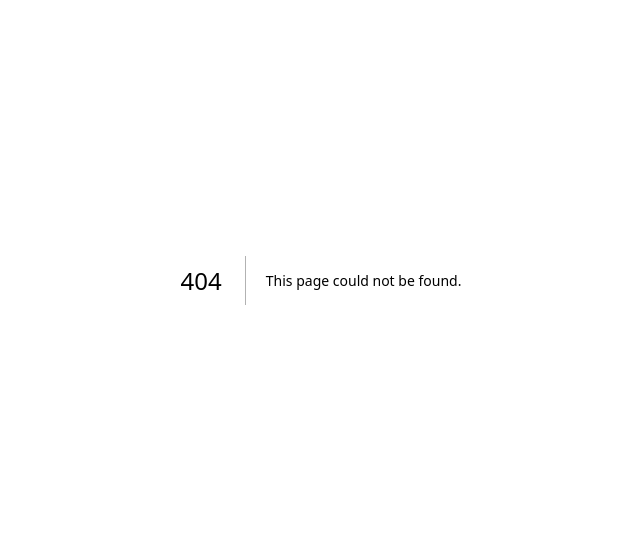
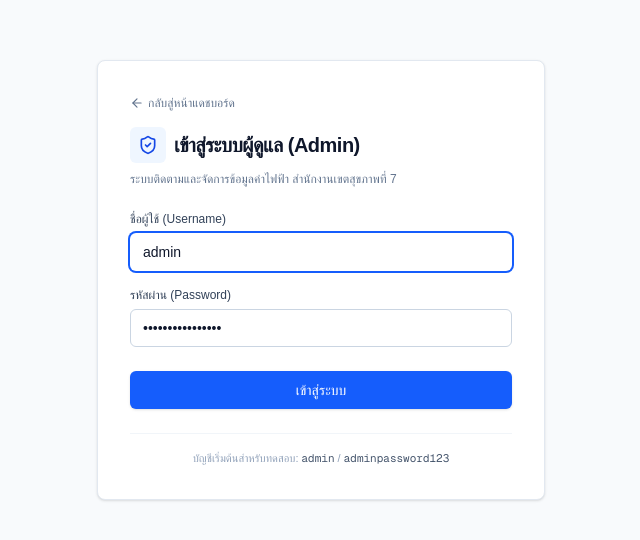
Before and after one commit to cypxxc/electricity, a Next.js app: page /login in a window 1280 px wide. Before the commit this address had no page. Shown: the part 120-660 px from the top of the page, without its empty margins (319-959 px from the left). Built offline with nearby package versions, Linux system fonts and the light colour scheme; no server answers.

Commit message:
feat(auth): implement JWT session auth, login page, and middleware

```diff
--- /dev/null
+++ b/app/(auth)/login/page.tsx
@@ -0,0 +1,99 @@
+'use client';
+
+import { useActionState } from 'react';
+import Link from 'next/link';
+import { loginAction, ActionResult } from '@/lib/auth/actions';
+import { ShieldCheck, ArrowLeft, Loader2 } from 'lucide-react';
+
+const initialState: ActionResult = { success: false };
+
+export default function LoginPage() {
+  const [state, formAction, isPending] = useActionState(loginAction, initialState);
+
+  return (
+    <div className="min-h-screen bg-slate-50 flex flex-col justify-center items-center p-4">
+      <div className="w-full max-w-md bg-white border border-slate-200 rounded-lg shadow-sm p-8">
+        <div className="mb-6">
+          <Link
+            href="/"
+            className="inline-flex items-center text-xs font-medium text-slate-500 hover:text-slate-800 transition-colors mb-4"
+          >
+            <ArrowLeft className="w-3.5 h-3.5 mr-1" />
+            กลับสู่หน้าแดชบอร์ด
+          </Link>
+          <div className="flex items-center gap-2 mb-2">
+            <div className="p-2 bg-blue-50 text-blue-700 rounded-md">
+              <ShieldCheck className="w-5 h-5" />
+            </div>
+            <h1 className="text-xl font-semibold text-slate-900 tracking-tight">
+              เข้าสู่ระบบผู้ดูแล (Admin)
+            </h1>
+          </div>
+          <p className="text-xs text-slate-500">
+            ระบบติดตามและจัดการข้อมูลค่าไฟฟ้า สำนักงานเขตสุขภาพที่ 7
+          </p>
+        </div>
+
+        {state?.error && (
+          <div className="mb-4 p-3 bg-red-50 border border-red-200 text-red-700 text-xs rounded-md">
+            {state.error}
+          </div>
+        )}
+
+        <form action={formAction} className="space-y-4">
+          <div>
+            <label className="block text-xs font-medium text-slate-700 mb-1.5">
+              ชื่อผู้ใช้ (Username)
+            </label>
+            <input
+              type="text"
+              name="username"
+              required
+              autoFocus
+              defaultValue="admin"
+              className="w-full px-3 py-2 text-sm border border-slate-300 rounded-md bg-white text-slate-900 focus:outline-none focus:ring-2 focus:ring-blue-600 focus:border-transparent transition-all"
+              placeholder="กรอกชื่อผู้ใช้"
+            />
+          </div>
+
+          <div>
+            <label className="block text-xs font-medium text-slate-700 mb-1.5">
+              รหัสผ่าน (Password)
+            </label>
+            <input
+              type="password"
+              name="password"
+              required
+              defaultValue="adminpassword123"
+              className="w-full px-3 py-2 text-sm border border-slate-300 rounded-md bg-white text-slate-900 focus:outline-none focus:ring-2 focus:ring-blue-600 focus:border-transparent transition-all"
+              placeholder="กรอกรหัสผ่าน"
+            />
+          </div>
+
+          <div className="pt-2">
+            <button
+              type="submit"
+              disabled={isPending}
+              className="w-full inline-flex justify-center items-center py-2 px-4 border border-transparent rounded-md text-sm font-medium text-white bg-blue-600 hover:bg-blue-700 focus:outline-none focus:ring-2 focus:ring-offset-2 focus:ring-blue-500 disabled:opacity-50 transition-colors shadow-sm"
+            >
+              {isPending ? (
+                <>
+                  <Loader2 className="w-4 h-4 mr-2 animate-spin" />
+                  กำลังเข้าสู่ระบบ...
+                </>
+              ) : (
+                'เข้าสู่ระบบ'
+              )}
+            </button>
+          </div>
+        </form>
+
+        <div className="mt-6 pt-4 border-t border-slate-100 text-center">
+          <p className="text-[11px] text-slate-400">
+            บัญชีเริ่มต้นสำหรับทดสอบ: <span className="font-mono text-slate-600">admin</span> / <span className="font-mono text-slate-600">adminpassword123</span>
+          </p>
+        </div>
+      </div>
+    </div>
+  );
+}
--- /dev/null
+++ b/lib/auth/actions.ts
@@ -0,0 +1,58 @@
+'use server';
+
+import { db } from '../db';
+import { users } from '../db/schema';
+import { eq } from 'drizzle-orm';
+import { setSessionCookie, clearSessionCookie } from './session';
+import { redirect } from 'next/navigation';
+
+export interface ActionResult {
+  success: boolean;
+  error?: string;
+}
+
+export async function loginAction(
+  _prevState: ActionResult | null,
+  formData: FormData
+): Promise<ActionResult> {
+  const username = formData.get('username')?.toString().trim();
+  const password = formData.get('password')?.toString();
+
+  if (!username || !password) {
+    return { success: false, error: 'กรุณากรอกชื่อผู้ใช้และรหัสผ่าน' };
+  }
+
+  try {
+    const user = await db
+      .select()
+      .from(users)
+      .where(eq(users.username, username))
+      .limit(1)
+      .then((rows) => rows[0]);
+
+    if (!user) {
+      return { success: false, error: 'ชื่อผู้ใช้หรือรหัสผ่านไม่ถูกต้อง' };
+    }
+
+    const isValid = await Bun.password.verify(password, user.passwordHash);
+    if (!isValid) {
+      return { success: false, error: 'ชื่อผู้ใช้หรือรหัสผ่านไม่ถูกต้อง' };
+    }
+
+    await setSessionCookie({
+      userId: user.id,
+      username: user.username,
+      role: user.role,
+    });
+  } catch (err) {
+    console.error('Login action error:', err);
+    return { success: false, error: 'เกิดข้อผิดพลาดในการเข้าสู่ระบบ' };
+  }
+
+  redirect('/admin');
+}
+
+export async function logoutAction(): Promise<void> {
+  await clearSessionCookie();
+  redirect('/login');
+}
--- /dev/null
+++ b/lib/auth/session.ts
@@ -0,0 +1,57 @@
+import { SignJWT, jwtVerify } from 'jose';
+import { cookies } from 'next/headers';
+
+const JWT_SECRET = process.env.JWT_SECRET || 'super-secret-jwt-key-min-32-chars-long-12345';
+const encodedSecret = new TextEncoder().encode(JWT_SECRET);
+const COOKIE_NAME = 'auth_session';
+
+export interface SessionPayload {
+  userId: number;
+  username: string;
+  role: string;
+}
+
+export async function createSessionToken(payload: SessionPayload): Promise<string> {
+  return await new SignJWT({ ...payload })
+    .setProtectedHeader({ alg: 'HS256' })
+    .setIssuedAt()
+    .setExpirationTime('7d')
+    .sign(encodedSecret);
+}
+
+export async function verifySessionToken(token: string): Promise<SessionPayload | null> {
+  try {
+    const { payload } = await jwtVerify(token, encodedSecret);
+    return {
+      userId: payload.userId as number,
+      username: payload.username as string,
+      role: payload.role as string,
+    };
+  } catch {
+    return null;
+  }
+}
+
+export async function setSessionCookie(payload: SessionPayload): Promise<void> {
+  const token = await createSessionToken(payload);
+  const cookieStore = await cookies();
+  cookieStore.set(COOKIE_NAME, token, {
+    httpOnly: true,
+    secure: process.env.NODE_ENV === 'production',
+    sameSite: 'lax',
+    maxAge: 60 * 60 * 24 * 7, // 7 days
+    path: '/',
+  });
+}
+
+export async function clearSessionCookie(): Promise<void> {
+  const cookieStore = await cookies();
+  cookieStore.delete(COOKIE_NAME);
+}
+
+export async function getSession(): Promise<SessionPayload | null> {
+  const cookieStore = await cookies();
+  const token = cookieStore.get(COOKIE_NAME)?.value;
+  if (!token) return null;
+  return await verifySessionToken(token);
+}
--- /dev/null
+++ b/middleware.ts
@@ -0,0 +1,37 @@
+import { NextResponse } from 'next/server';
+import type { NextRequest } from 'next/server';
+import { jwtVerify } from 'jose';
+
+const JWT_SECRET = process.env.JWT_SECRET || 'super-secret-jwt-key-min-32-chars-long-12345';
+const encodedSecret = new TextEncoder().encode(JWT_SECRET);
+const COOKIE_NAME = 'auth_session';
+
+export async function middleware(request: NextRequest) {
+  const { pathname } = request.nextUrl;
+
+  // Protect /admin routes
+  if (pathname.startsWith('/admin')) {
+    const token = request.cookies.get(COOKIE_NAME)?.value;
+
+    if (!token) {
+      const loginUrl = new URL('/login', request.url);
+      return NextResponse.redirect(loginUrl);
+    }
+
+    try {
+      await jwtVerify(token, encodedSecret);
+      return NextResponse.next();
+    } catch {
+      const loginUrl = new URL('/login', request.url);
+      const response = NextResponse.redirect(loginUrl);
+      response.cookies.delete(COOKIE_NAME);
+      return response;
+    }
+  }
+
+  return NextResponse.next();
+}
+
+export const config = {
+  matcher: ['/admin/:path*'],
+};
```
